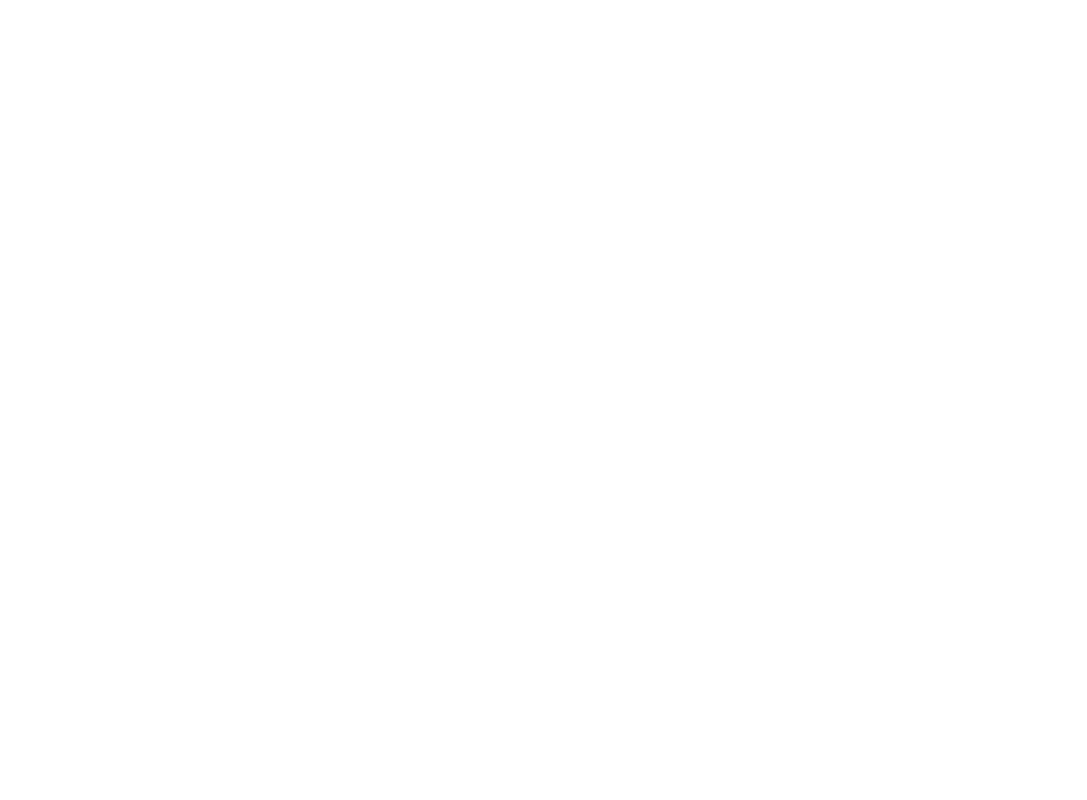
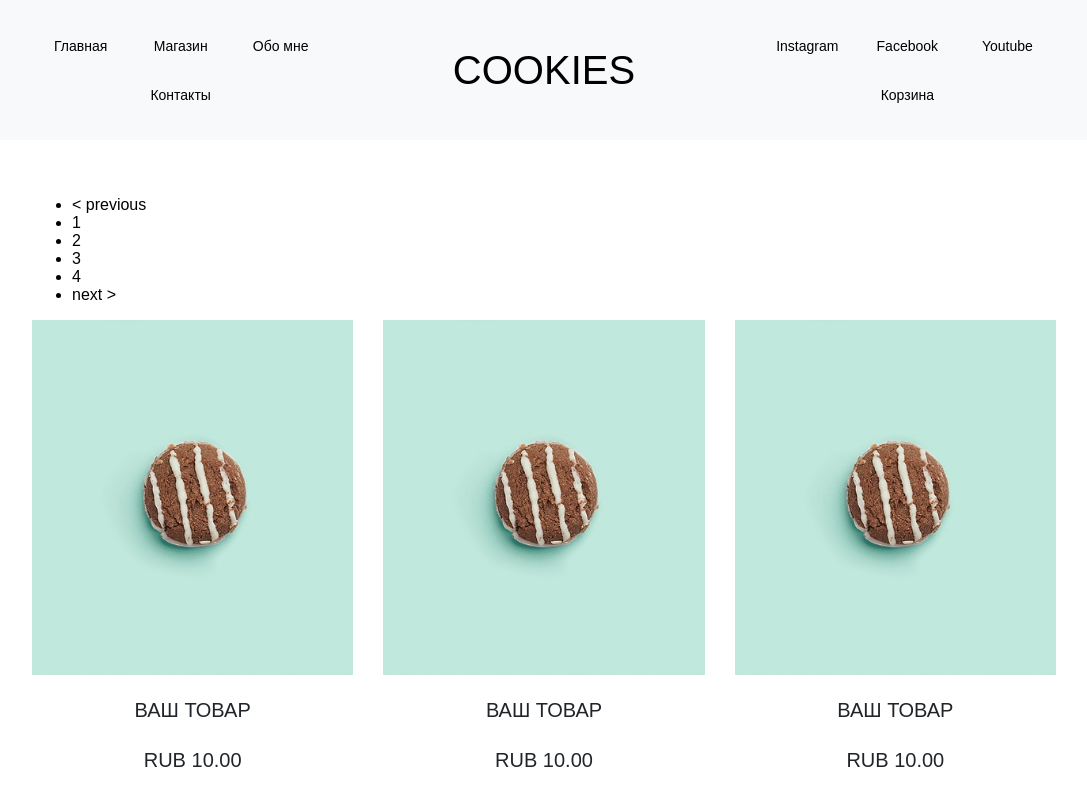
Before and after one commit to Kirushka-png/course, a React (Create React App) app: page /main/shop in a window 1280 px wide. Before the commit this address had no page. Shown: the top 800 px of the page, without its empty margins (96-1183 px from the left). Built offline with nearby package versions, Linux system fonts and the light colour scheme.

Commit message:
Added Paginator

```diff
--- a/package.json
+++ b/package.json
@@ -14,6 +14,7 @@
     "react-burger-menu": "^3.0.6",
     "react-dom": "^17.0.2",
     "react-image-gallery": "^1.2.7",
+    "react-paginate": "^8.1.0",
     "react-router": "^6.0.2",
     "react-router-dom": "^6.0.2",
     "react-scripts": "4.0.3",
--- a/src/App.tsx
+++ b/src/App.tsx
@@ -15,6 +15,7 @@
         <Route path="/" element={<Navigate to="/login" />}/>
         <Route path="/login" element={<Login/>}/>
         <Route path="/main/home" element={<Main link="home"/>}/>
+        <Route path="/main/shop" element={<Main link="shop"/>}/>
       </Routes>
     </Router>
   )
--- a/src/components/Main/Main.tsx
+++ b/src/components/Main/Main.tsx
@@ -1,8 +1,9 @@
 import { Body, Header, Link, Links, MainContainer, NavBar, Title, Menu, Sidebar, MenuLink } from "../../styles/Main/Main"
 import MainPage from './MainPage/MainPage'
 import { useState, useEffect } from 'react'
+import { Paginator } from './Paginator/Paginator'
 
-interface Props{
+interface Props {
   link: string
 }
 
@@ -52,7 +53,7 @@
   }
 }
 
-const Main = ({ link }:Props) => {
+const Main = ({ link }: Props) => {
 
   const [mobileScreen, setMobileScreen] = useState<boolean>(window.innerWidth < 860)
 
@@ -62,15 +63,15 @@
     return () => window.removeEventListener("resize", handleResize);
   }, [])
 
-    const handleResize = () =>{
+  const handleResize = () => {
     let currentWidth = window.innerWidth
     setMobileScreen(currentWidth < 860)
   }
-    return(
+  return (
     <MainContainer>
-            { mobileScreen ?
+      {mobileScreen ?
         <Sidebar>
-                    <Menu styles={ styles }>
+          <Menu styles={styles}>
             <MenuLink id="home" className="menu-item" href="/main/home">Главная</MenuLink>
             <MenuLink id="shop" className="menu-item" href="/main/shop">Магазин</MenuLink>
             <MenuLink id="about" className="menu-item" href="/main/about">Обо мне</MenuLink>
@@ -98,7 +99,8 @@
       <Body>
         {
           {
-                    'home': <MainPage />
+            'home': <MainPage />,
+            'shop': <Paginator itemsPerPage={mobileScreen ? 4 : 9} mobileScreen={mobileScreen} />
           }[link]
         }
       </Body>
--- /dev/null
+++ b/src/components/Main/Paginator/Paginator.tsx
@@ -0,0 +1,63 @@
+import { useEffect, useState } from 'react';
+import { shopItems } from '../../../utils/ShopItems'
+import { Item } from '../MainPage/MainPage'
+import { ItemsContainer, ItemsTitle, ItemContainer, ItemImg, ItemText, ItemsWrapper, Paginate } from '../../../styles/Main/MainPage/MainPage';
+import cookie from '../../../Images/cookie1.jpg'
+
+interface ItemsProps {
+    currentItems: Item[]
+}
+function Items({ currentItems }: ItemsProps) {
+    return (
+        <>
+            {currentItems &&
+                currentItems.map((element) => (
+                    <ItemContainer>
+                        <ItemImg src={cookie} />
+                        <ItemText>{element.name}</ItemText>
+                        <ItemText>{"RUB " + element.price.toFixed(2)}</ItemText>
+                    </ItemContainer>
+                ))}
+        </>
+    );
+}
+
+interface Props {
+    itemsPerPage: number,
+    mobileScreen: boolean
+}
+
+export const Paginator = ({ itemsPerPage, mobileScreen }: Props) => {
+    const [currentItems, setCurrentItems] = useState<Item[]>(shopItems);
+    const [pageCount, setPageCount] = useState(0);
+    const [itemOffset, setItemOffset] = useState(0);
+
+    useEffect(() => {
+        const endOffset = itemOffset + itemsPerPage;
+        setCurrentItems(shopItems.slice(itemOffset, endOffset));
+        setPageCount(Math.ceil(shopItems.length / itemsPerPage));
+    }, [itemOffset, itemsPerPage]);
+
+    const handlePageClick = (event: any) => {
+        const newOffset = (event.selected * itemsPerPage) % shopItems.length;
+        setItemOffset(newOffset);
+    };
+
+    return (
+        <ItemsWrapper $mobileScreen={mobileScreen}>
+            <Paginate
+                breakLabel="..."
+                nextLabel="next >"
+                onPageChange={handlePageClick}
+                pageRangeDisplayed={5}
+                pageCount={pageCount}
+                previousLabel="< previous"
+            />
+            <ItemsContainer>
+                <Items currentItems={currentItems} />
+            </ItemsContainer>
+        </ItemsWrapper>
+    )
+}
+
+export default Paginator;
--- a/src/styles/Main/MainPage/MainPage.ts
+++ b/src/styles/Main/MainPage/MainPage.ts
@@ -1,5 +1,6 @@
 import styled from 'styled-components'
 import ImageGallery from 'react-image-gallery';
+import ReactPaginate from 'react-paginate';
 
 export const ImageSlider = styled(ImageGallery)`
 `
@@ -53,3 +54,22 @@
     line-height: 1.5;
     font-size: 20px;
 `
+
+interface ItemsWrapperProps{
+    $mobileScreen: boolean
+}
+
+export const ItemsWrapper = styled.div<ItemsWrapperProps>`
+    width:80%;
+    > ${ItemsContainer}{
+        display: grid;
+        grid-template-columns: ${p => p.$mobileScreen ? 'minmax(200px,450px)' : 'repeat(3,minmax(200px,450px))'} ;
+    }
+`
+
+export const ItemContainer = styled(Item)`
+
+`
+export const Paginate = styled(ReactPaginate)`
+
+`
--- /dev/null
+++ b/src/utils/ShopItems.ts
@@ -0,0 +1,157 @@
+export const shopItems = [
+    {
+      name:"ВАШ ТОВАР",
+      price: 10.00,
+      id: 1
+    },
+    {
+      name:"ВАШ ТОВАР",
+      price: 10.00,
+      id: 2
+    },
+    {
+      name:"ВАШ ТОВАР",
+      price: 10.00,
+      id: 3
+    },
+    {
+      name:"ВАШ ТОВАР",
+      price: 10.00,
+      id: 4
+    },
+    {
+      name:"ВАШ ТОВАР",
+      price: 10.00,
+      id: 5
+    },
+    {
+      name:"ВАШ ТОВАР",
+      price: 10.00,
+      id: 6
+    },
+    {
+      name:"ВАШ ТОВАР",
+      price: 10.00,
+      id: 7
+    },
+    {
+      name:"ВАШ ТОВАР",
+      price: 10.00,
+      id: 8
+    },
+    {
+      name:"ВАШ ТОВАР",
+      price: 10.00,
+      id: 9
+    },
+    {
+      name:"ВАШ ТОВАР",
+      price: 20.00,
+      id: 10
+    },
+    {
+      name:"ВАШ ТОВАР",
+      price: 20.00,
+      id: 11
+    },
+    {
+      name:"ВАШ ТОВАР",
+      price: 20.00,
+      id: 12
+    },
+    {
+      name:"ВАШ ТОВАР",
+      price: 20.00,
+      id: 13
+    },
+    {
+      name:"ВАШ ТОВАР",
+      price: 20.00,
+      id: 14
+    },
+    {
+      name:"ВАШ ТОВАР",
+      price: 20.00,
+      id: 15
+    },
+    {
+      name:"ВАШ ТОВАР",
+      price: 20.00,
+      id: 16
+    },
+    {
+      name:"ВАШ ТОВАР",
+      price: 20.00,
+      id: 17
+    },
+    {
+      name:"ВАШ ТОВАР",
+      price: 20.00,
+      id: 18
+    },
+    {
+      name:"ВАШ ТОВАР",
+      price: 30.00,
+      id: 19
+    },
+    {
+      name:"ВАШ ТОВАР",
+      price: 30.00,
+      id: 20
+    },
+    {
+      name:"ВАШ ТОВАР",
+      price: 30.00,
+      id: 21
+    },
+    {
+      name:"ВАШ ТОВАР",
+      price: 30.00,
+      id: 22
+    },
+    {
+      name:"ВАШ ТОВАР",
+      price: 30.00,
+      id: 23
+    },
+    {
+      name:"ВАШ ТОВАР",
+      price: 30.00,
+      id: 24
+    },
+    {
+      name:"ВАШ ТОВАР",
+      price: 30.00,
+      id: 25
+    },
+    {
+      name:"ВАШ ТОВАР",
+      price: 30.00,
+      id: 26
+    },
+    {
+      name:"ВАШ ТОВАР",
+      price: 30.00,
+      id: 27
+    },
+    {
+      name:"ВАШ ТОВАР",
+      price: 40.00,
+      id: 28
+    },
+    {
+      name:"ВАШ ТОВАР",
+      price: 40.00,
+      id: 29
+    },
+    {
+      name:"ВАШ ТОВАР",
+      price: 40.00,
+      id: 30
+    },
+    {
+      name:"ВАШ ТОВАР",
+      price: 40.00,
+      id: 31
+    }
+]
```
Also changed, not shown: src/components/Main/MainPage/MainPage.tsx (+7 -6 lines), 1 other file (tests, documents, lock files or other folders). Lines whose indentation alone changed are shown as unchanged.
